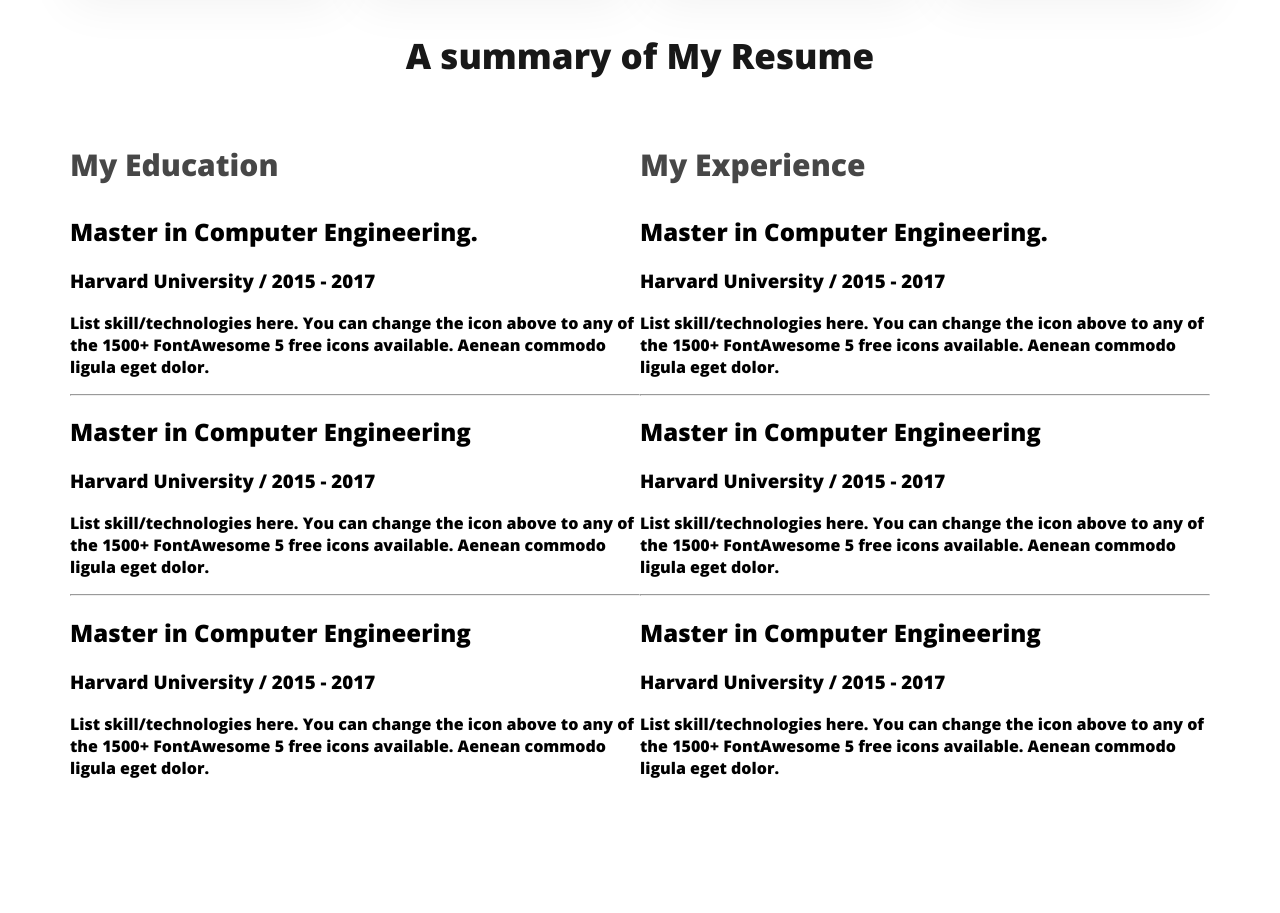
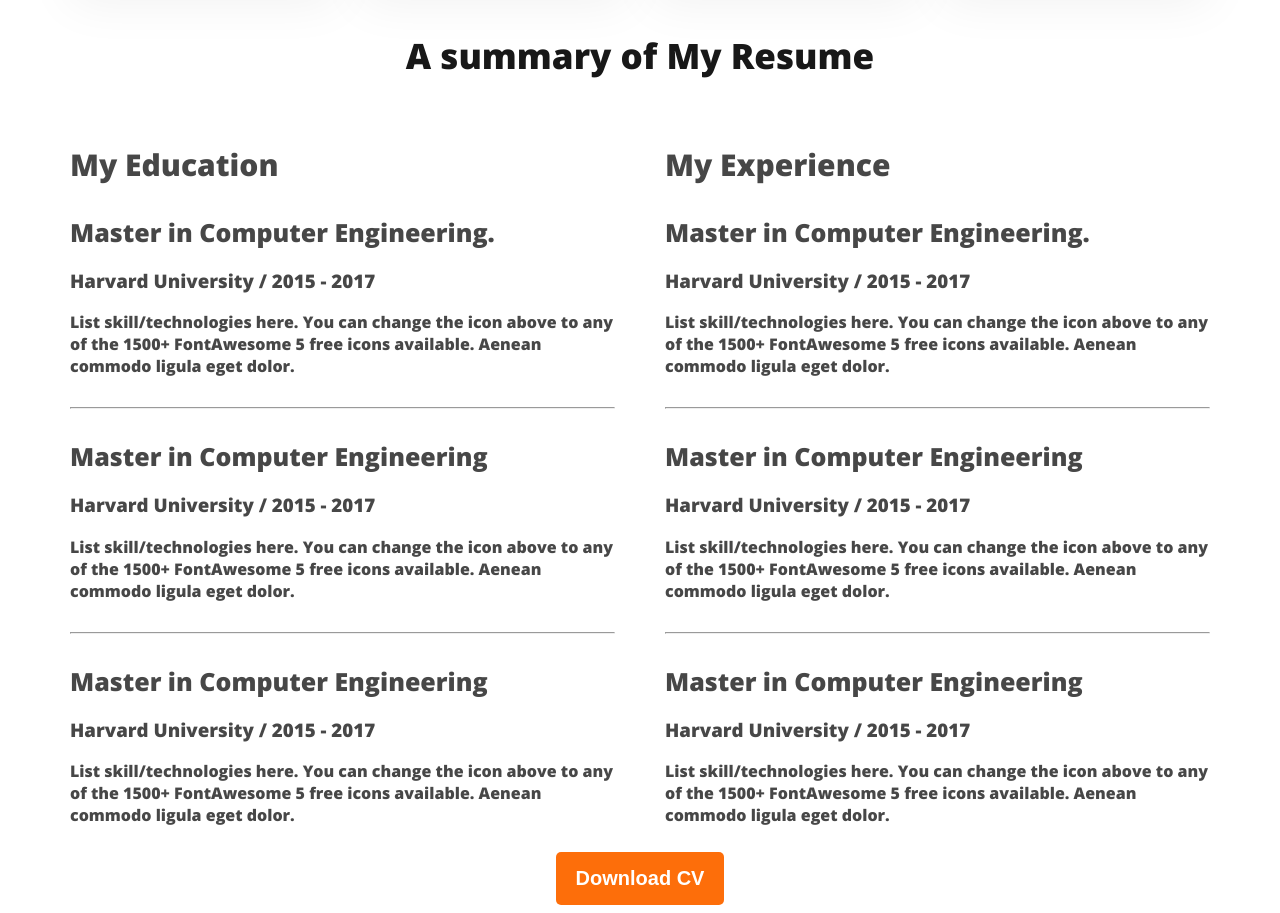
Before and after one commit to Sumsul-Huda/developer-portfolio, a plain HTML site: page index.html in a window 1280 px wide. Shown: the part 2210-3123 px from the top of the page. Before the commit the page ends 3013 px from the top, so only its background shows below. Drawn offline with nearby package versions, Linux system fonts and the light colour scheme.

Commit message:
finished my resume section

```diff
--- a/index.html
+++ b/index.html
@@ -167,6 +167,9 @@
                     </div>
                 </div>
             </div>
+            <div class="download-cv">
+                <button class="btn-primary">Download CV</button>
+            </div>
         </section>
         <!-- End Resume section. -->
     </main>
--- a/style/portfolio.css
+++ b/style/portfolio.css
@@ -168,15 +168,35 @@ main .section {
 .skill-description {
     color: #757575;
 }
+
 /* RESUME STYLES  */
 /* .resume-coloum-container{
     display: flex;
 } */
-.resume-coloum-container{
+.resume-coloum-container {
     display: flex;
+    gap: 50px;
+}
+.resume-coloum-container hr{
+    margin: 30px 0;
 }
 .resume-coloum-title {
     color: #474747;
     font-size: 30px;
     font-weight: 700;
 }
+
+.resume-discription,.resume-items-institue {
+    color: #474747;
+}
+
+.resume-items-title {
+    color: #474747;
+    font-size: 25px;
+    font-weight: 700;
+    margin-bottom: 10px;
+}
+.download-cv{
+    text-align: center;
+    margin-top: 10px;
+}
```
